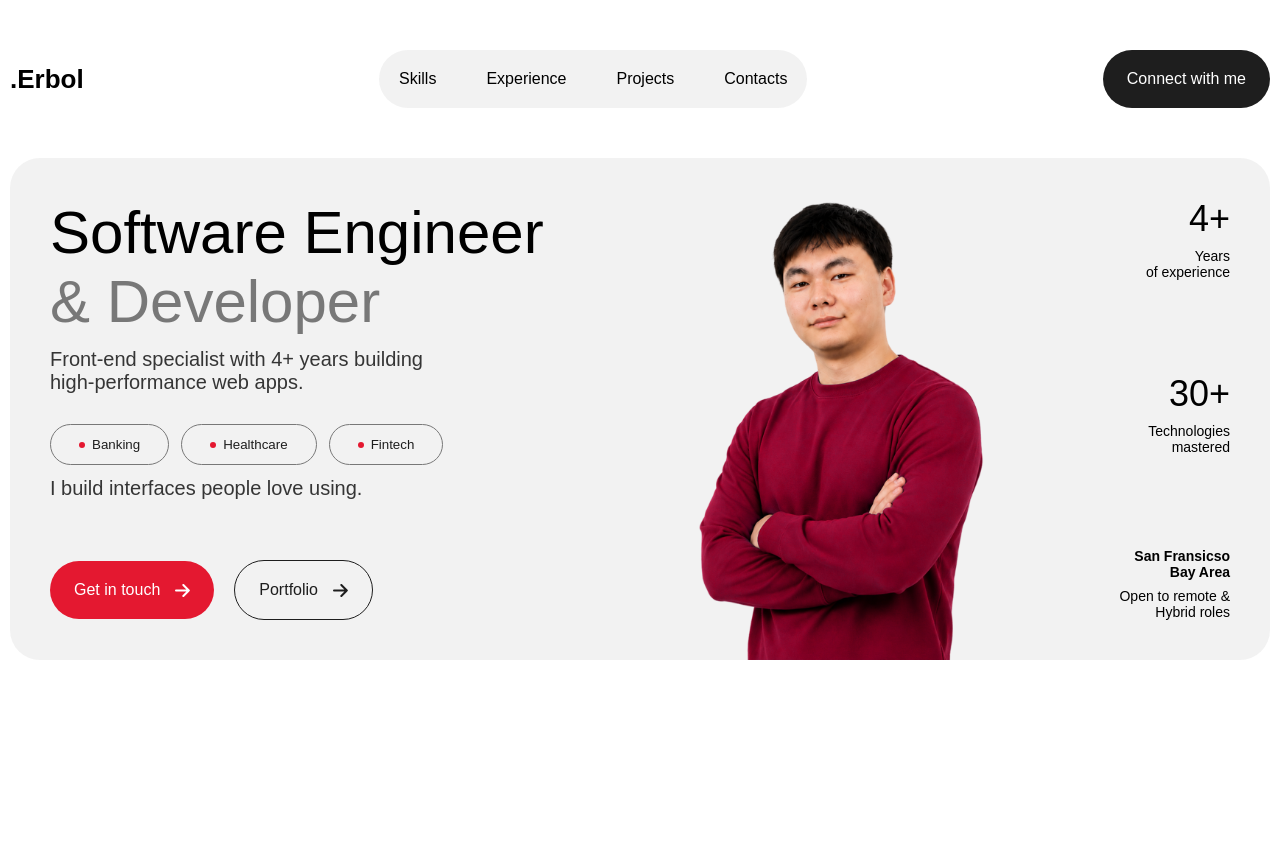
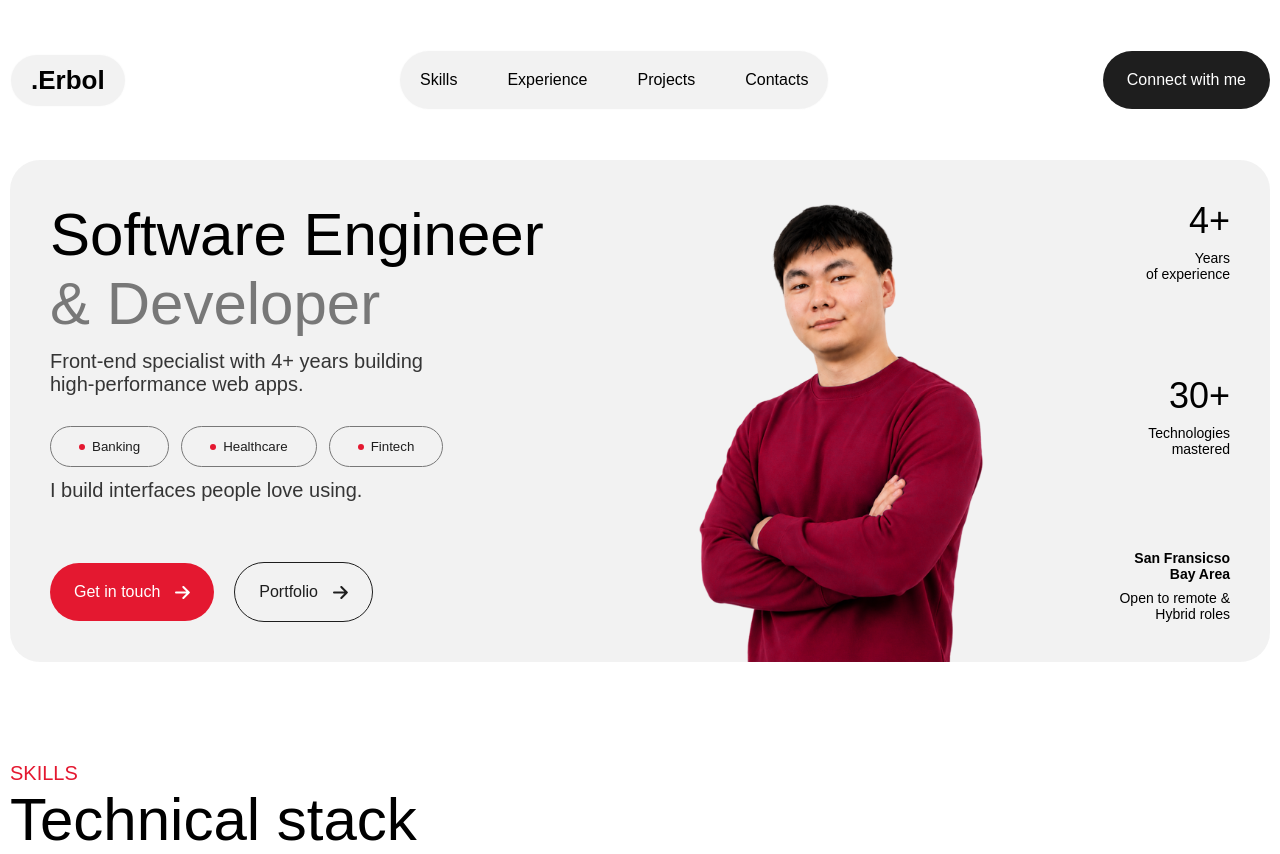
Before and after one commit to fullmetalldev/New-Portfolio, a React (Vite) app: page / in a window 1280 px wide. Before the commit the page ends 800 px from the top, so only its background shows below. Built offline with nearby package versions, Linux system fonts and the light colour scheme; a web font is replaced by a local one.

Commit message:
header's glass effect and small ui changes

```diff
--- a/src/App.jsx
+++ b/src/App.jsx
@@ -1,6 +1,7 @@
 import "./App.css";
 import Header from "./layout/Header/Header";
 import About from "./sections/About/About";
+import TechStack from "./sections/TechStack/TechStack";
 
 function App() {
   return (
@@ -8,6 +9,7 @@ function App() {
       <Header />
       <main>
         <About />
+        <TechStack />
       </main>
     </>
   );
--- a/src/index.css
+++ b/src/index.css
@@ -29,6 +29,7 @@
 .text-black {
   color: var(--primary-black);
 }
+
 .text-black2 {
   color: var(--secondary-black);
 }
--- a/src/layout/Header/Header.jsx
+++ b/src/layout/Header/Header.jsx
@@ -13,8 +13,8 @@ const Header = () => {
     <header className="header">
       <div className="container">
         <div className="header__content">
-          <h2 className="header__content_logo">.Erbol</h2>
-          <ul className="header__content_navbar">
+          <h2 className="header__content_logo glass-effect">.Erbol</h2>
+          <ul className="header__content_navbar glass-effect">
             {NavLinks.map((link) => (
               <li>{link.title}</li>
             ))}
--- a/src/layout/Header/Header.scss
+++ b/src/layout/Header/Header.scss
@@ -1,4 +1,5 @@
 .header {
+  z-index: 15;
   position: sticky;
   left: 0;
   top: 0;
@@ -8,6 +9,7 @@
     align-items: center;
     justify-content: space-between;
     &_logo {
+      padding: 10px 20px;
       font-size: var(--font-size-logo);
     }
     &_navbar {
@@ -16,9 +18,16 @@
       text-decoration: none;
       list-style-type: none;
       gap: 50px;
-      border-radius: 40px;
-      background: var(--primary-opacity-white);
       padding: 20px;
     }
   }
 }
+
+.glass-effect {
+  border-radius: 40px;
+
+  background: var(--primary-opacity-white);
+  backdrop-filter: blur(2px) saturate(180%);
+  border: 1px solid rgba(255, 255, 255, 0.8);
+  border-radius: 2rem;
+}
--- /dev/null
+++ b/src/sections/TechStack/TechStack.jsx
@@ -0,0 +1,17 @@
+import "./TechStack.scss";
+
+const TechStack = () => {
+  return (
+    <section className="TechStack">
+      <div className="container">
+        <div className="TechStack__content">
+          <h4 className="TechStack__content_subtitle text-medium font-normal">
+            Skills
+          </h4>
+          <h2 className="heading-1 font-normal">Technical stack</h2>
+        </div>
+      </div>
+    </section>
+  );
+};
+export default TechStack;
--- /dev/null
+++ b/src/sections/TechStack/TechStack.scss
@@ -0,0 +1,9 @@
+.TechStack {
+  margin-top: 100px;
+  &__content {
+    &_subtitle {
+      text-transform: uppercase;
+      color: var(--primary-red);
+    }
+  }
+}
```
